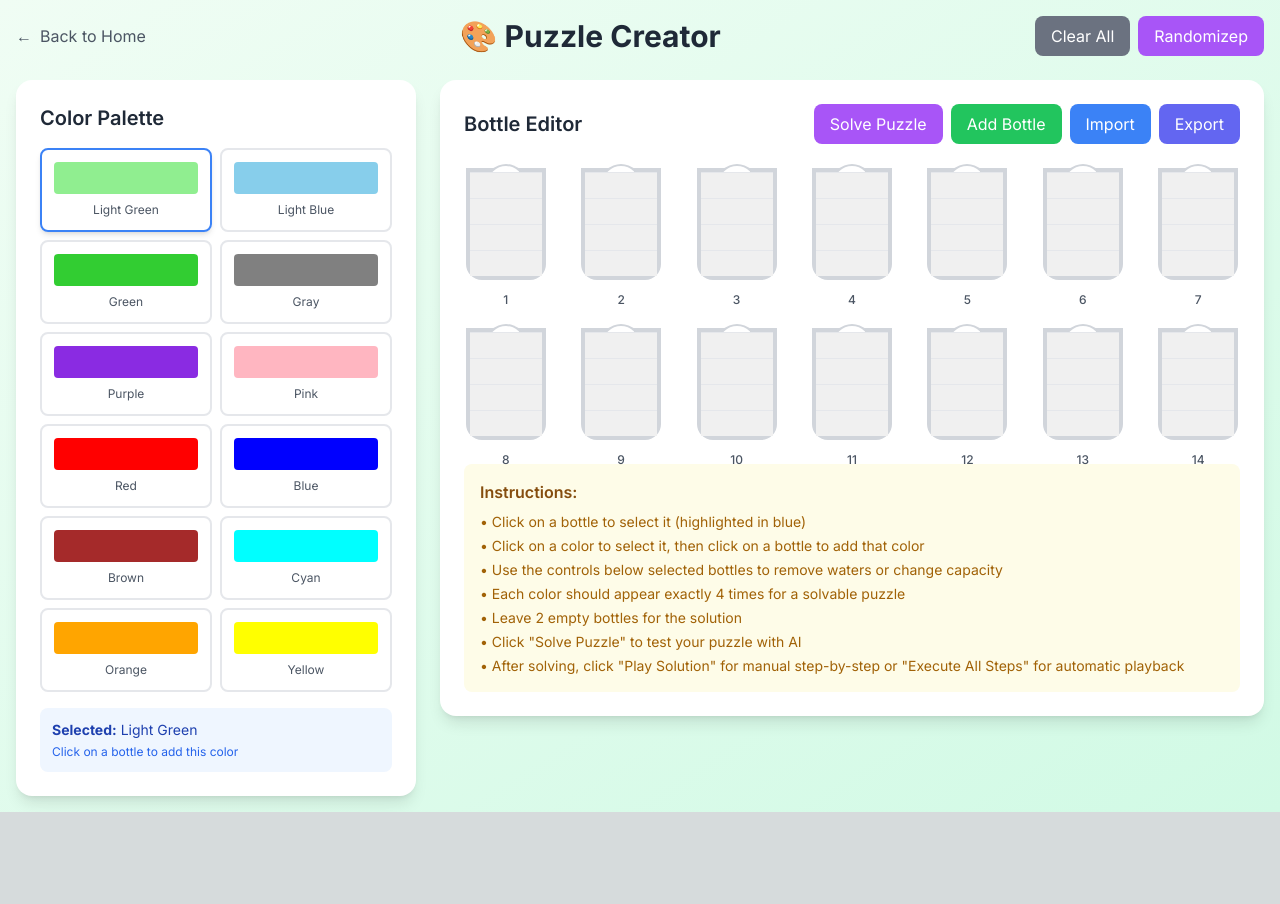
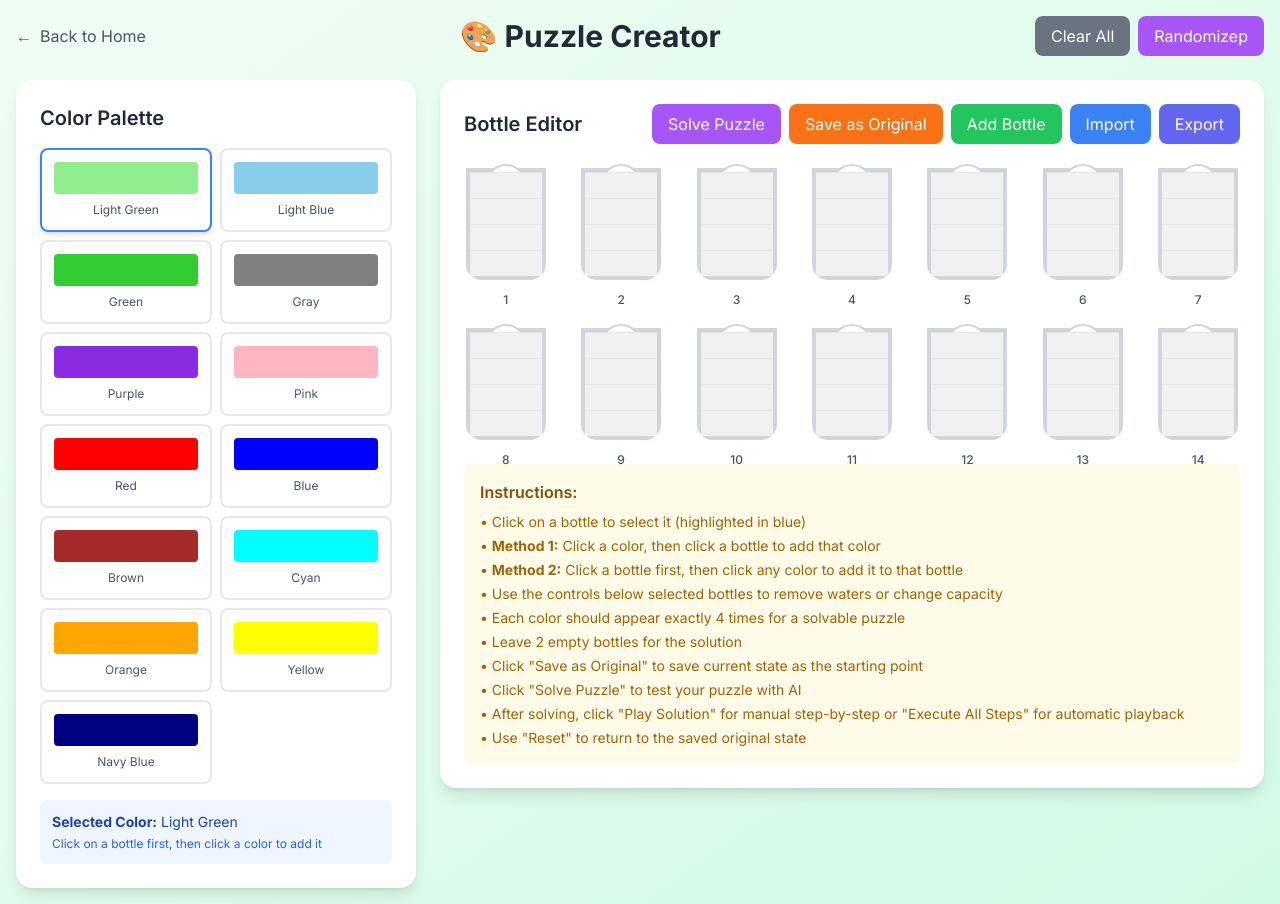
Before and after one commit to saobangmath/WaterSortSolver, a Next.js app in the folder frontend/: page / in a window 1280 px wide. Both pictures are taken after a click on the element 640 px from the left and 440 px from the top of the page. Before the commit the page ends 812 px from the top, so only its background shows below. Built offline with nearby package versions, Linux system fonts and the light colour scheme.

Commit message:
handle puzzle construct via onclick

```diff
--- a/frontend/src/app/game.tsx
+++ b/frontend/src/app/game.tsx
@@ -25,6 +25,7 @@ const COLOR_MAP: { [key: string]: string } = {
   'XanhCyan': '#00FFFF',
   'Cam': '#FFA500',
   'Vang': '#FFFF00',
+  'XanhNavy': '#000080',
   'Empty': '#F0F0F0'
 };
 
--- a/frontend/src/app/puzzle-creator.tsx
+++ b/frontend/src/app/puzzle-creator.tsx
@@ -19,7 +19,8 @@ const AVAILABLE_COLORS = [
   { name: 'Nau', color: '#A52A2A', label: 'Brown' },
   { name: 'XanhCyan', color: '#00FFFF', label: 'Cyan' },
   { name: 'Cam', color: '#FFA500', label: 'Orange' },
-  { name: 'Vang', color: '#FFFF00', label: 'Yellow' }
+  { name: 'Vang', color: '#FFFF00', label: 'Yellow' },
+  { name: 'XanhNavy', color: '#000080', label: 'Navy Blue' }
 ];
 
 export default function PuzzleCreator({ onBack }: { onBack: () => void }) {
@@ -59,6 +60,16 @@ export default function PuzzleCreator({ onBack }: { onBack: () => void }) {
     const newBottles = [...bottles];
     newBottles[bottleIndex].waters.push(color);
     setBottles(newBottles);
+  };
+
+  const handleColorClick = (color: string) => {
+    if (selectedBottle !== null) {
+      // If a bottle is selected, add the color to that bottle
+      addWater(selectedBottle, color);
+    } else {
+      // If no bottle is selected, just select the color
+      setSelectedColor(color);
+    }
   };
 
   const removeWater = (bottleIndex: number) => {
@@ -220,6 +231,13 @@ export default function PuzzleCreator({ onBack }: { onBack: () => void }) {
       return;
     }
 
+    // Save the current state as original before solving
+    const currentState = bottles.map(bottle => ({
+      capacity: bottle.capacity,
+      waters: [...bottle.waters] // Deep copy of waters array
+    }));
+    setOriginalBottles(currentState);
+
     setIsSolving(true);
     setSolveResult(null);
 
@@ -240,7 +258,6 @@ export default function PuzzleCreator({ onBack }: { onBack: () => void }) {
       if (response.ok) {
         const data = await response.json();
         setSolution(data.plan || []);
-        setOriginalBottles([...bottles]); // Save original state
         setSolveResult({
           success: true,
           message: `✅ Puzzle solved! Found solution in ${data.steps || data.plan?.length || 0} steps.`
@@ -263,11 +280,16 @@ export default function PuzzleCreator({ onBack }: { onBack: () => void }) {
   };
 
   const playSolution = () => {
-    if (solution.length === 0) return;
+    if (solution.length === 0 || originalBottles.length === 0) return;
 
     setIsPlayingSolution(true);
     setCurrentStep(0);
-    setBottles([...originalBottles]); // Reset to original state
+    // Deep copy the original bottles to ensure proper restoration
+    const restoredBottles = originalBottles.map(bottle => ({
+      capacity: bottle.capacity,
+      waters: [...bottle.waters]
+    }));
+    setBottles(restoredBottles);
   };
 
   const nextStep = () => {
@@ -281,18 +303,45 @@ export default function PuzzleCreator({ onBack }: { onBack: () => void }) {
   };
 
   const resetToOriginal = () => {
-    setBottles([...originalBottles]);
+    if (originalBottles.length > 0) {
+      // Deep copy the original bottles to ensure proper restoration
+      const restoredBottles = originalBottles.map(bottle => ({
+        capacity: bottle.capacity,
+        waters: [...bottle.waters]
+      }));
+      setBottles(restoredBottles);
+    }
+    setIsPlayingSolution(false);
+    setIsAutoPlaying(false);
+    setCurrentStep(0);
+  };
+
+  const saveCurrentAsOriginal = () => {
+    // Save the current state as the new original state
+    const currentState = bottles.map(bottle => ({
+      capacity: bottle.capacity,
+      waters: [...bottle.waters] // Deep copy of waters array
+    }));
+    setOriginalBottles(currentState);
+    setSolveResult(null); // Clear any previous solve results
+    setSolution([]); // Clear any previous solution
     setIsPlayingSolution(false);
     setIsAutoPlaying(false);
     setCurrentStep(0);
   };
 
   const executeAllSteps = () => {
-    if (solution.length === 0) return;
+    if (solution.length === 0 || originalBottles.length === 0) return;
 
     setIsAutoPlaying(true);
-    setBottles([...originalBottles]); // Reset to original state
     setCurrentStep(0);
+
+    // Deep copy the original bottles to ensure proper restoration
+    const restoredBottles = originalBottles.map(bottle => ({
+      capacity: bottle.capacity,
+      waters: [...bottle.waters]
+    }));
+    setBottles(restoredBottles);
 
     // Execute all steps with delay
     solution.forEach((step, index) => {
@@ -445,7 +494,7 @@ export default function PuzzleCreator({ onBack }: { onBack: () => void }) {
               {AVAILABLE_COLORS.map((color) => (
                 <button
                   key={color.name}
-                  onClick={() => setSelectedColor(color.name)}
+                  onClick={() => handleColorClick(color.name)}
                   className={`p-3 rounded-lg border-2 transition-all ${
                     selectedColor === color.name
                       ? 'border-blue-500 shadow-md'
@@ -461,12 +510,26 @@ export default function PuzzleCreator({ onBack }: { onBack: () => void }) {
               ))}
             </div>
 
-            <div className="mt-4 p-3 bg-blue-50 rounded-lg">
+            <div className={`mt-4 p-3 rounded-lg ${
+              selectedBottle !== null
+                ? 'bg-green-50 border border-green-200'
+                : 'bg-blue-50'
+            }`}>
               <p className="text-sm text-blue-800">
-                <strong>Selected:</strong> {AVAILABLE_COLORS.find(c => c.name === selectedColor)?.label}
+                <strong>Selected Color:</strong> {AVAILABLE_COLORS.find(c => c.name === selectedColor)?.label}
               </p>
-              <p className="text-xs text-blue-600 mt-1">
-                Click on a bottle to add this color
+              {selectedBottle !== null && (
+                <p className="text-sm text-green-800 mt-1">
+                  <strong>Selected Bottle:</strong> Bottle {selectedBottle + 1}
+                </p>
+              )}
+              <p className={`text-xs mt-1 ${
+                selectedBottle !== null ? 'text-green-600' : 'text-blue-600'
+              }`}>
+                {selectedBottle !== null
+                  ? `Click any color to add it to bottle ${selectedBottle + 1}`
+                  : "Click on a bottle first, then click a color to add it"
+                }
               </p>
             </div>
           </div>
@@ -483,6 +546,12 @@ export default function PuzzleCreator({ onBack }: { onBack: () => void }) {
                     className="px-4 py-2 bg-purple-500 text-white rounded-lg hover:bg-purple-600 disabled:opacity-50 transition-colors"
                   >
                     {isSolving ? 'Solving...' : 'Solve Puzzle'}
+                  </button>
+                  <button
+                    onClick={saveCurrentAsOriginal}
+                    className="px-4 py-2 bg-orange-500 text-white rounded-lg hover:bg-orange-600 transition-colors"
+                  >
+                    Save as Original
                   </button>
                   <button
                     onClick={addBottle}
@@ -614,12 +683,15 @@ export default function PuzzleCreator({ onBack }: { onBack: () => void }) {
                 <h3 className="font-semibold text-yellow-800 mb-2">Instructions:</h3>
                 <ul className="text-sm text-yellow-700 space-y-1">
                   <li>• Click on a bottle to select it (highlighted in blue)</li>
-                  <li>• Click on a color to select it, then click on a bottle to add that color</li>
+                  <li>• <strong>Method 1:</strong> Click a color, then click a bottle to add that color</li>
+                  <li>• <strong>Method 2:</strong> Click a bottle first, then click any color to add it to that bottle</li>
                   <li>• Use the controls below selected bottles to remove waters or change capacity</li>
                   <li>• Each color should appear exactly 4 times for a solvable puzzle</li>
                   <li>• Leave 2 empty bottles for the solution</li>
+                  <li>• Click "Save as Original" to save current state as the starting point</li>
                   <li>• Click "Solve Puzzle" to test your puzzle with AI</li>
                   <li>• After solving, click "Play Solution" for manual step-by-step or "Execute All Steps" for automatic playback</li>
+                  <li>• Use "Reset" to return to the saved original state</li>
                 </ul>
               </div>
             </div>
```
